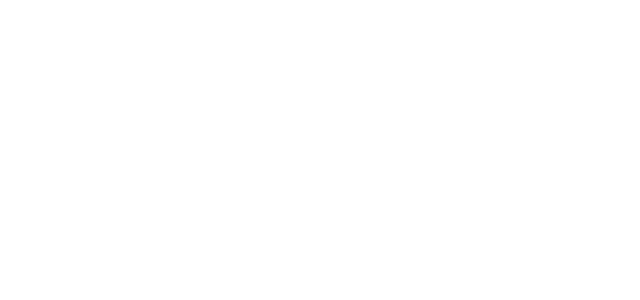
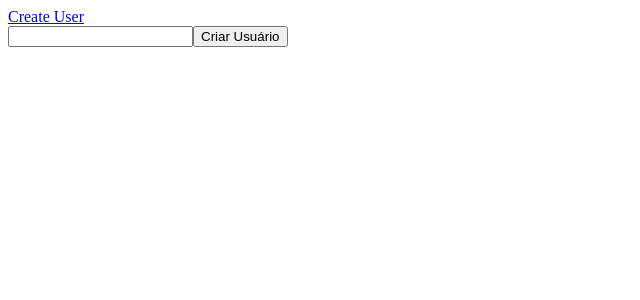
Before and after one commit to lucaspaixaodev/gerenciador-usuarios, an Angular app: page /create in a window 1280 px wide. Before the commit this address led to /. Shown: the top 300 px of the page, without its empty margins (0-640 px from the left). Built offline with nearby package versions, Linux system fonts and the light colour scheme.

Commit message:
Adicionado: funcionalidade de criação de usuários com formulário, rotas e testes

```diff
--- a/src/app/app.html
+++ b/src/app/app.html
@@ -1 +1,5 @@
+<header>
+  <a routerLink="/create">Create User</a>
+</header>
+
 <router-outlet></router-outlet>
--- a/src/app/app.routes.ts
+++ b/src/app/app.routes.ts
@@ -1,10 +1,13 @@
 import { Routes } from '@angular/router';
-import { List } from './features/list/components/list';
 
 export const routes: Routes = [
     {
         path: 'list',
-        component: List
+        loadChildren: () => import('./features/list/components/routes').then(m => m.routes)
+    },
+    {
+        path: 'create',
+        loadChildren: () => import('./features/create/routes').then(m => m.routes)
     },
     {
         path: '',
--- a/src/app/app.ts
+++ b/src/app/app.ts
@@ -1,8 +1,9 @@
 import { Component } from '@angular/core';
-import { RouterOutlet } from '@angular/router';
+import { RouterLink, RouterOutlet } from '@angular/router';
+
 @Component({
   selector: 'app-root',
-  imports: [RouterOutlet],
+  imports: [RouterOutlet, RouterLink],
   templateUrl: './app.html',
   styleUrl: './app.scss'
 })
--- /dev/null
+++ b/src/app/features/create/create.html
@@ -0,0 +1,4 @@
+<form [formGroup]="form" (ngSubmit)="criarUsuario()">
+  <input type="text" formControlName="name" />
+  <button>Criar Usuário</button>
+</form>
--- /dev/null
+++ b/src/app/features/create/create.ts
@@ -0,0 +1,19 @@
+import { Component } from '@angular/core';
+import { FormControl, FormGroup, ReactiveFormsModule } from '@angular/forms';
+
+@Component({
+  selector: 'app-create',
+  imports: [ReactiveFormsModule],
+  templateUrl: './create.html',
+  styleUrl: './create.scss',
+})
+export class Create {
+  form = new FormGroup({
+    name: new FormControl(''),
+  });
+
+  criarUsuario() {
+    const nomeUsuario = this.form.controls.name.value;
+    console.log('Criando usuário com nome:', nomeUsuario);
+  }
+}
--- /dev/null
+++ b/src/app/features/create/routes.ts
@@ -0,0 +1,6 @@
+import { Routes } from '@angular/router';
+import { Create } from './create';
+
+export const routes: Routes = [
+    { path: '', component: Create }
+]
--- /dev/null
+++ b/src/app/features/list/components/routes.ts
@@ -0,0 +1,6 @@
+import { Routes } from '@angular/router';
+import { List } from './list';
+
+export const routes: Routes = [
+    { path: '', component: List }
+]
--- a/src/app/features/list/components/users-list/users-list.html
+++ b/src/app/features/list/components/users-list/users-list.html
@@ -3,6 +3,5 @@
     <li>
       {{ user }}  <button (click) = "remove(user)">Remove</button>
     </li>
-
   }
 </ul>
```
Also changed, not shown: src/app/features/create/create.scss (added), src/app/features/list/components/search-input/search-input.html (line endings or trailing spaces), 1 other file (tests, documents, lock files or other folders).
